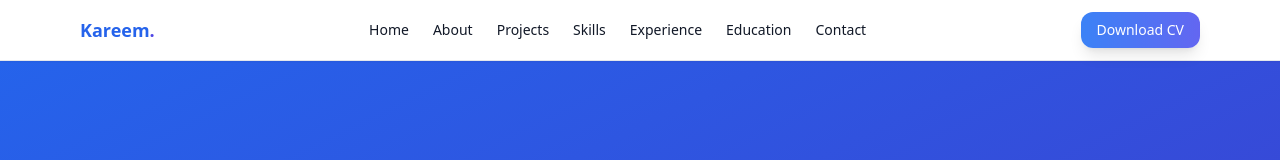
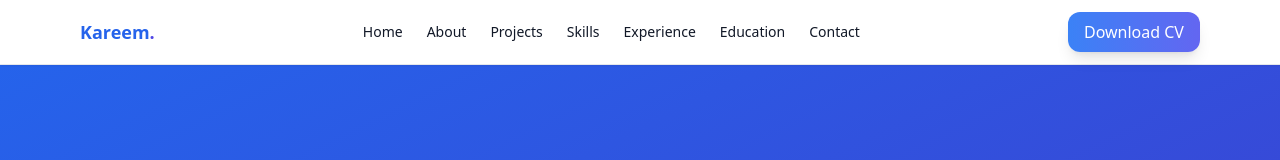
Before and after one commit to Aduagba90/my-portfolio, a React (Create React App) app: page / in a window 1280 px wide. Shown: the top 160 px of the page. Built offline with nearby package versions, Linux system fonts and the light colour scheme.

Commit message:
check it now

```diff
--- a/src/App.js
+++ b/src/App.js
@@ -52,7 +52,7 @@ export default function App() {
     <div className="flex items-center gap-3">
       <a
         href="/Kareem-Lukman-CV.pdf"
-        className="inline-block text-sm bg-gradient-to-r from-blue-500 to-indigo-500 text-white px-4 py-2 rounded-xl shadow-lg hover:scale-105 transition-transform"
+        className="inline-block text-sm sm:text-base px-3 sm:px-4 py-2 rounded-xl bg-gradient-to-r from-blue-500 to-indigo-500 text-white shadow-lg hover:scale-105 transition-transform"
       >
         Download CV
       </a>
```
